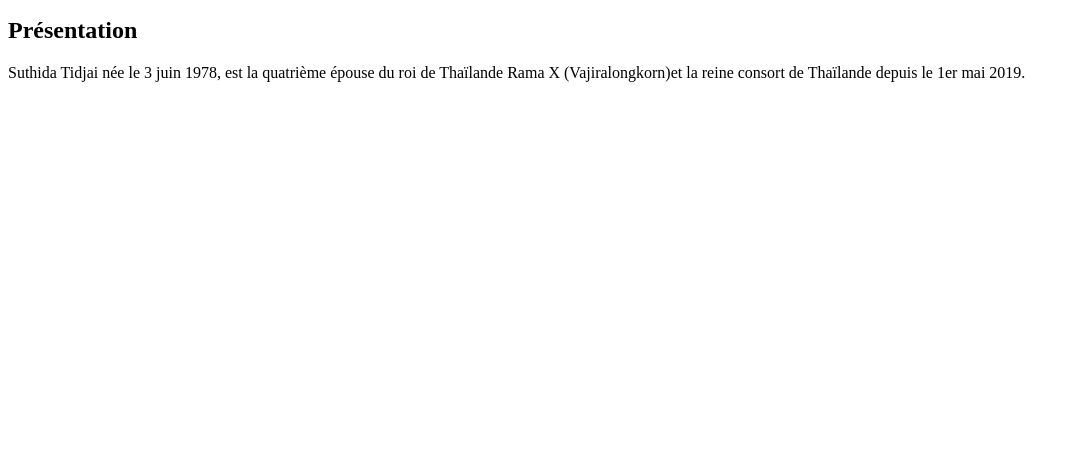
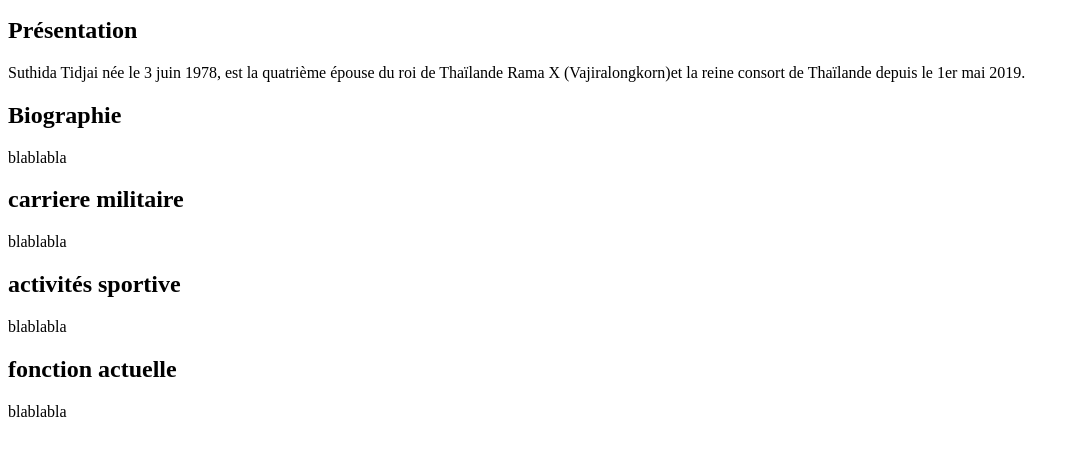
Before and after one commit to bounsysisouk/kata-web-5-la-machine---invocation, a plain HTML site: page bloc1/adapage/index.html in a window 1280 px wide. Shown: the part 104-560 px from the top of the page, without its empty margins (0-1080 px from the left). Drawn offline with Linux system fonts and the light colour scheme.

Commit message:
ajout section biographie, carriere militaire et activité sportive

```diff
--- a/bloc1/adapage/index.html
+++ b/bloc1/adapage/index.html
@@ -19,7 +19,31 @@
         <h2>Présentation</h2>
             <p>Suthida Tidjai née le 3 juin 1978, est la quatrième épouse du roi de Thaïlande Rama X (Vajiralongkorn)et la reine consort de Thaïlande depuis le 1er mai 2019.</p>
     </section>
+
+    <section>
+        <h2>Biographie</h2>
+            <p>blablabla</p>
+    </section>
+
+    <section>
+        <h2>carriere militaire</h2>
+            <p>blablabla</p>
+    </section>
+
+    <section>
+        <h2>activités sportive</h2>
+            <p>blablabla</p>
+    </section>
+
+    <section>
+        <h2>fonction actuelle</h2>
+            <p>blablabla</p>
+    </section>
 </main>
+
+<footer>
+
+</footer>
 
 </body>
 </html>
```
